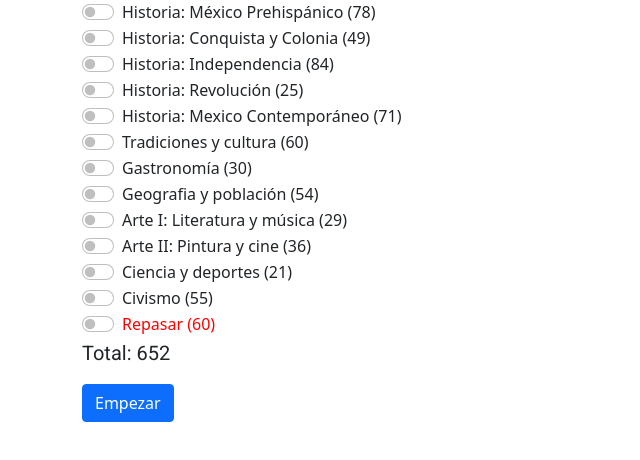
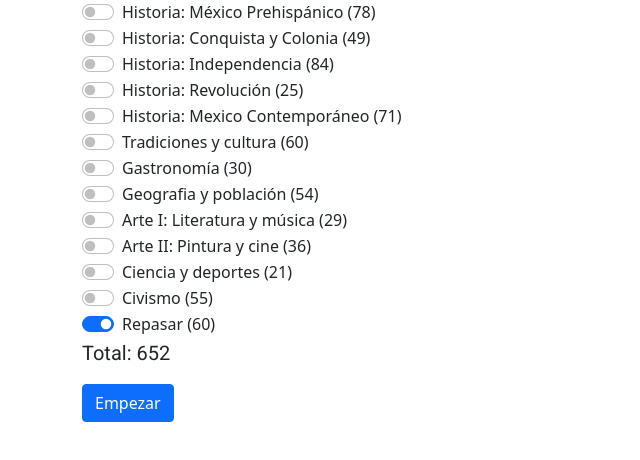
Before and after one commit to ivangalbans/historia-de-mexico, a plain HTML site: page index.html in a window 1280 px wide. Shown: the whole page, without its empty margins (0-640 px from the left). Drawn offline with nearby package versions, Linux system fonts and the light colour scheme.

Commit message:
Check repasar

```diff
--- a/index.html
+++ b/index.html
@@ -102,9 +102,9 @@
 
     <!-- Repasar -->
     <div class="form-check form-switch">
-      <input class="form-check-input" type="checkbox" role="switch" id="switchRepasar"
+      <input class="form-check-input" type="checkbox" role="switch" id="switchRepasar" checked
         oninput='toogle("switchRepasar")'>
-      <label class="form-check-label" style="color: red;" for="switchRepasar">Repasar</label>
+      <label class="form-check-label" for="switchRepasar">Repasar</label>
     </div>
 
     <div>
```
